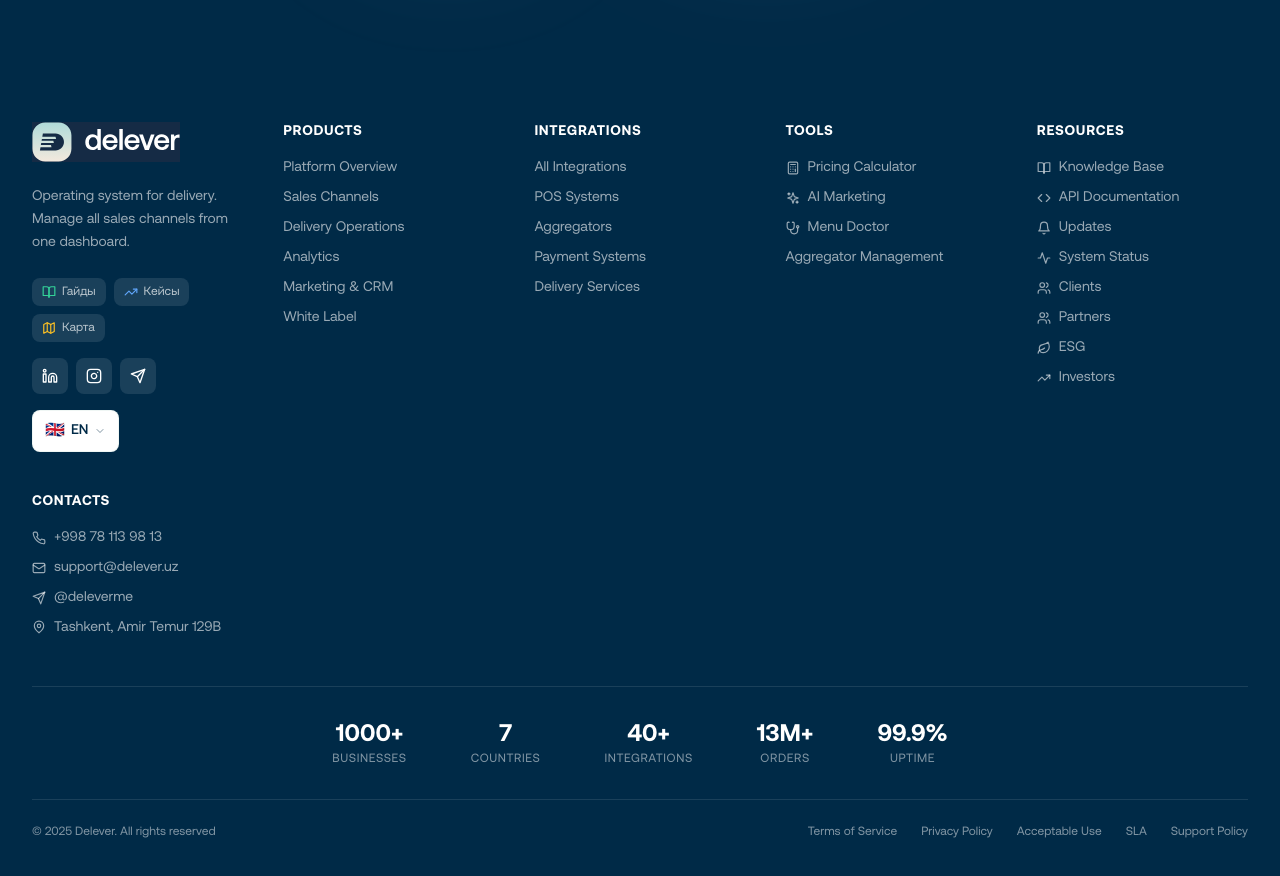
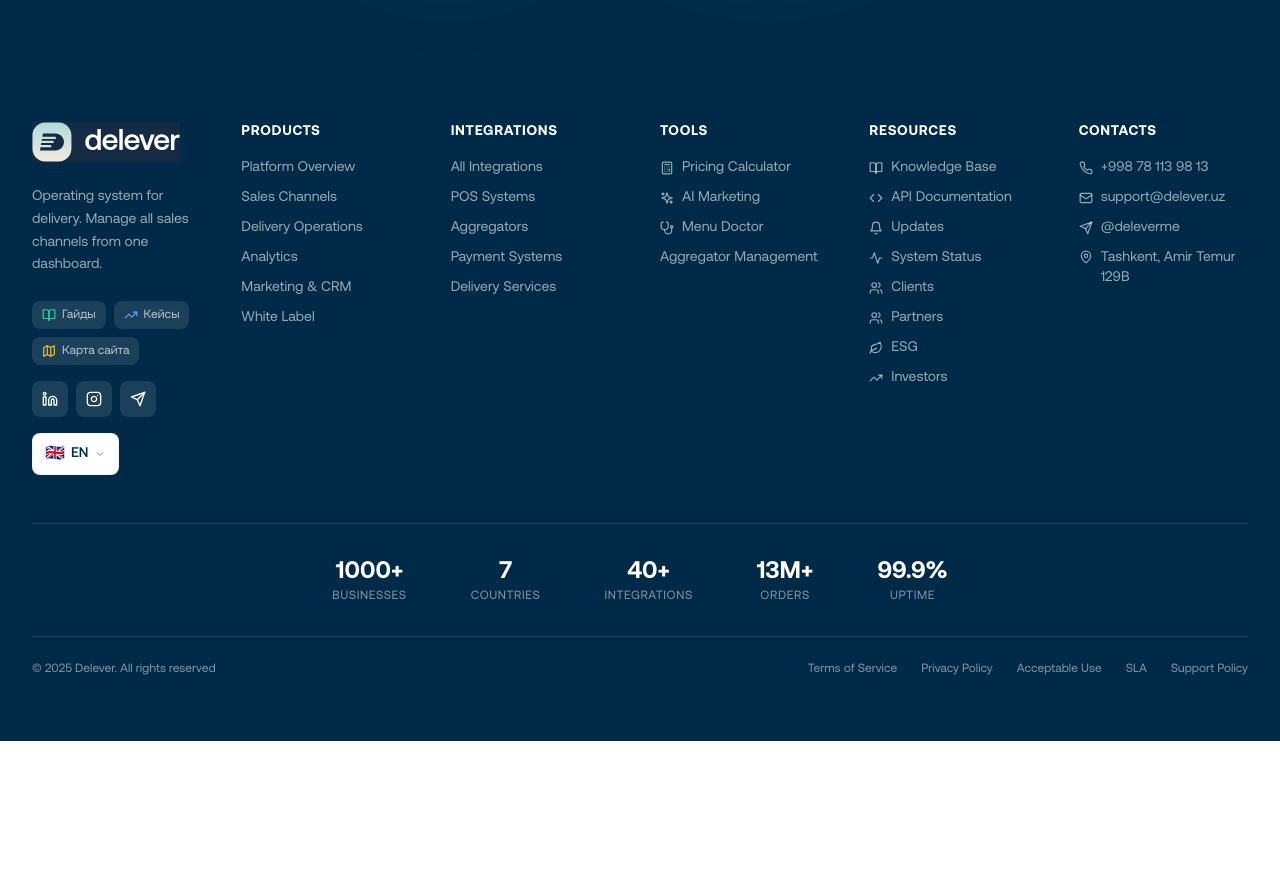
Before and after one commit to faxryuk-commits/delever-io, a React (Vite) app: page / in a window 1280 px wide. Shown: the part 6660-7536 px from the top of the page. After the commit the page ends 7401 px from the top, so only its background shows below. Built offline with nearby package versions, Linux system fonts and the light colour scheme.

Commit message:
refactor: update About dropdown (add Investors, ESG; remove Clients), rename Sitemap button, fix footer grid

```diff
--- a/src/components/Footer.tsx
+++ b/src/components/Footer.tsx
@@ -31,7 +31,7 @@ export function Footer() {
     <footer className="bg-brand-darkBlue text-white">
       <div className="container mx-auto px-4 sm:px-6 lg:px-8 py-12 lg:py-16">
         {/* Main Grid */}
-        <div className="grid grid-cols-2 md:grid-cols-3 lg:grid-cols-5 gap-8 lg:gap-10 mb-12">
+        <div className="grid grid-cols-2 md:grid-cols-3 lg:grid-cols-6 gap-8 lg:gap-10 mb-12">
           {/* Brand Section */}
           <div className="col-span-2 md:col-span-3 lg:col-span-1">
             <Link to="/" className="inline-block mb-4">
@@ -62,7 +62,7 @@ export function Footer() {
                 className="flex items-center gap-1.5 px-2.5 py-1.5 bg-white/10 rounded-lg hover:bg-white/20 transition-colors text-white/70 hover:text-white"
               >
                 <Map className="h-3.5 w-3.5 text-amber-400" />
-                Карта
+                Карта сайта
               </Link>
             </div>
 
--- a/src/components/Header.tsx
+++ b/src/components/Header.tsx
@@ -1,6 +1,6 @@
 import { useState } from 'react'
 import { Link, useLocation } from 'react-router-dom'
-import { Menu, X, ShoppingCart, Truck, BarChart3, Megaphone, Plug, ChevronDown, Layers, Sparkles, Stethoscope, BookOpen, TrendingUp, Users, Building2 } from 'lucide-react'
+import { Menu, X, ShoppingCart, Truck, BarChart3, Megaphone, Plug, ChevronDown, Layers, Sparkles, Stethoscope, BookOpen, TrendingUp, Building2, Leaf } from 'lucide-react'
 import { Button } from './ui/Button'
 import { ContactForm } from './ContactForm'
 import { Logo } from './Logo'
@@ -74,9 +74,10 @@ export function Header() {
 
   const aboutItems = [
     { path: '/about', label: 'О компании', icon: <Building2 className="h-5 w-5" />, desc: 'Наша история и миссия' },
-    { path: '/clients', label: 'Клиенты', icon: <Users className="h-5 w-5" />, desc: '500+ ресторанов' },
     { path: '/guides', label: 'Гайды', icon: <BookOpen className="h-5 w-5" />, desc: 'Статьи для бизнеса' },
     { path: '/case-studies', label: 'Кейсы', icon: <TrendingUp className="h-5 w-5" />, desc: 'Истории успеха' },
+    { path: '/investors', label: 'Инвесторам', icon: <TrendingUp className="h-5 w-5" />, desc: 'Отношения с инвесторами' },
+    { path: '/esg', label: 'ESG', icon: <Leaf className="h-5 w-5" />, desc: 'Устойчивое развитие' },
   ]
 
   const isProductActive = () => {
```
Also changed, not shown: api/ai-marketing.ts (line endings or trailing spaces).
